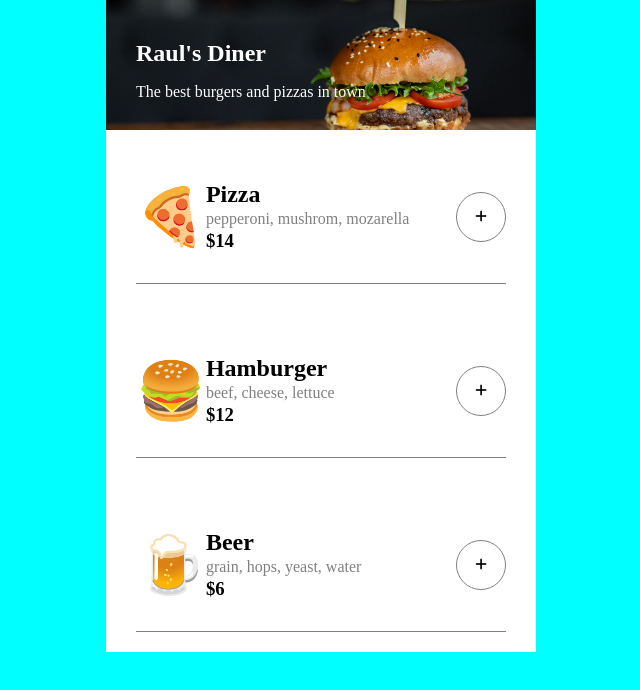
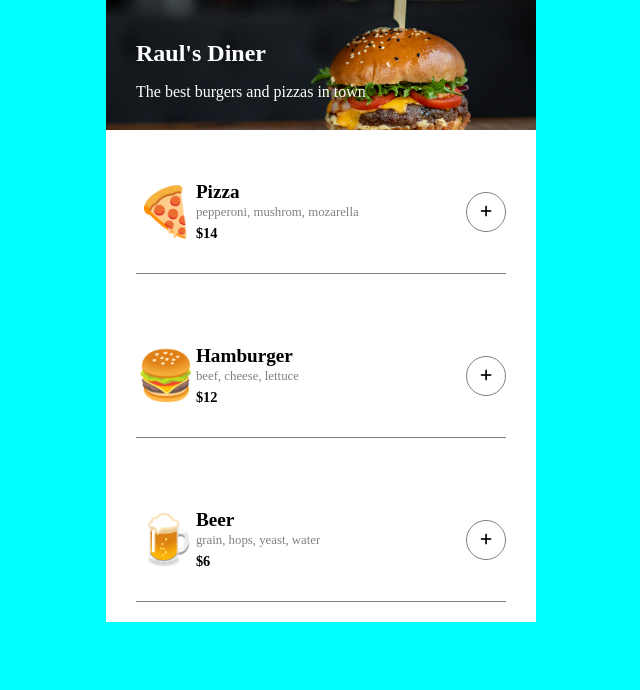
Before and after one commit to kitamura0102/restaurant-app, a website built with Vite: page index.html in a window 1280 px wide. Shown: the whole page, without its empty margins (319-959 px from the left). Built offline with nearby package versions, Linux system fonts and the light colour scheme.

Commit message:
changed fontsize

```diff
--- a/src/main.js
+++ b/src/main.js
@@ -2,7 +2,7 @@ import "./style.css";
 import { menuArray } from "./data";
 
 const order = [];
-
+const minusBtn = ''
 document.addEventListener("click", function (e) {
   if (e.target.dataset.add) {
     addItems(e.target.dataset.add);
@@ -43,6 +43,7 @@ function addItems(itemsId) {
     if (existingItem) {
       // Si ya existe, incrementar su cantidad
       existingItem.quantity++;
+
     } else {
       // Si no existe, agregarlo con quantity: 1
       order.push({ ...targetItemObj, quantity: 1 });
--- a/src/style.css
+++ b/src/style.css
@@ -51,13 +51,24 @@ h1 {
   flex-direction: column;
   margin: 0;
 }
+
+.item{
+  font-size: 1.2rem;
+}
+.ingredients{
+  font-size: .8rem;
+}
+.price{
+  font-size: .9rem;
+  padding-top: 3px;
+}
 .item-box span {
-  font-size: 3.5rem;
+  font-size: 3rem;
   align-self: center;
 }
 .item-box button {
-  width: 50px;
-  height: 50px;
+  width: 40px;
+  height: 40px;
   align-self: center;
   border-radius: 50%;
   border: 0.1px solid gray;
@@ -91,13 +102,16 @@ h1 {
 .order-items {
   border-bottom: solid 2px black;
 }
-
+.item-order{
+  font-size: 1rem;
+}
 .total-price,
 .order-items {
   display: flex;
   justify-content: space-between;
   align-items: center;
   padding: 5px 0;
+  font-size: 1rem;
 }
 
 .quantity{
```
